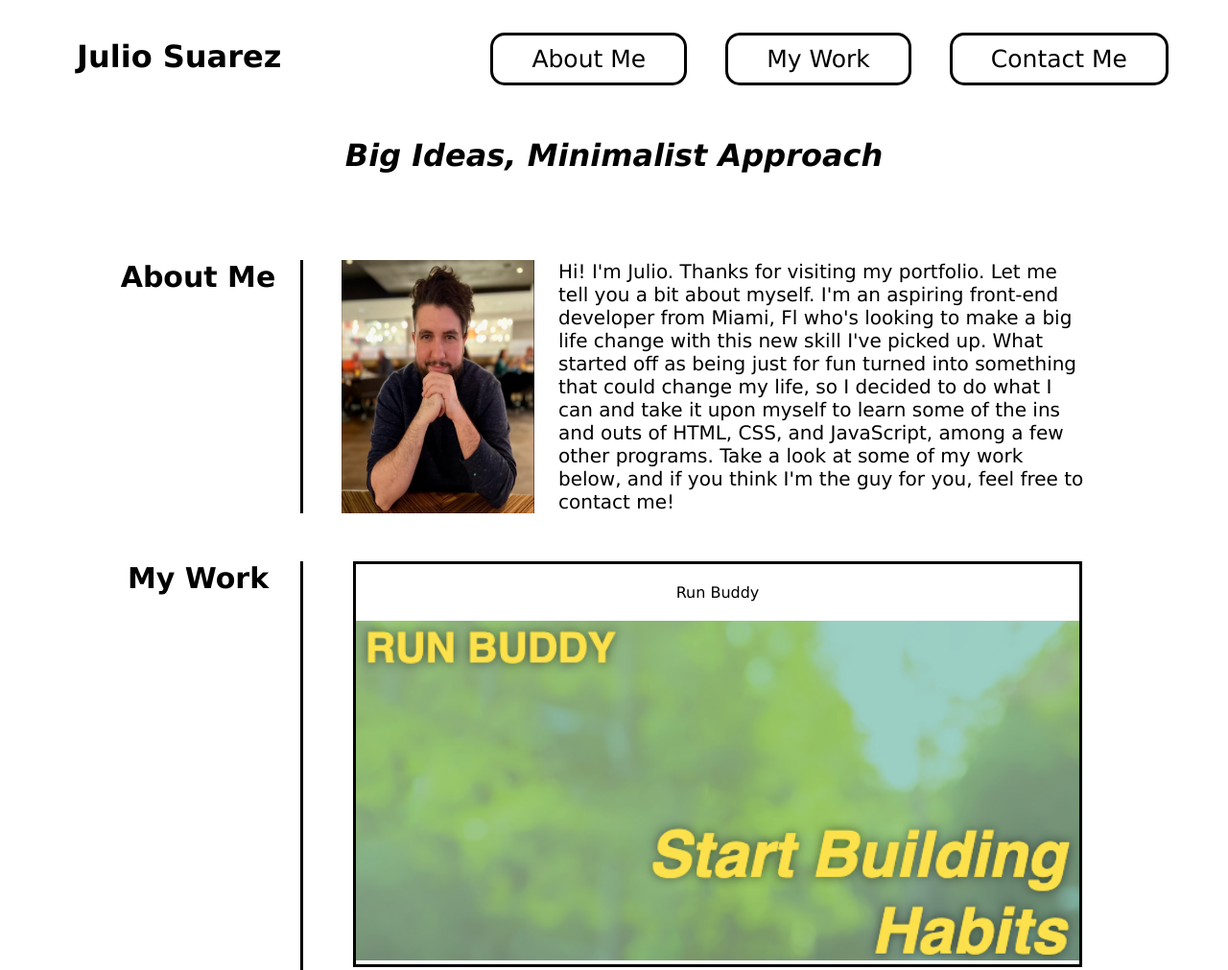
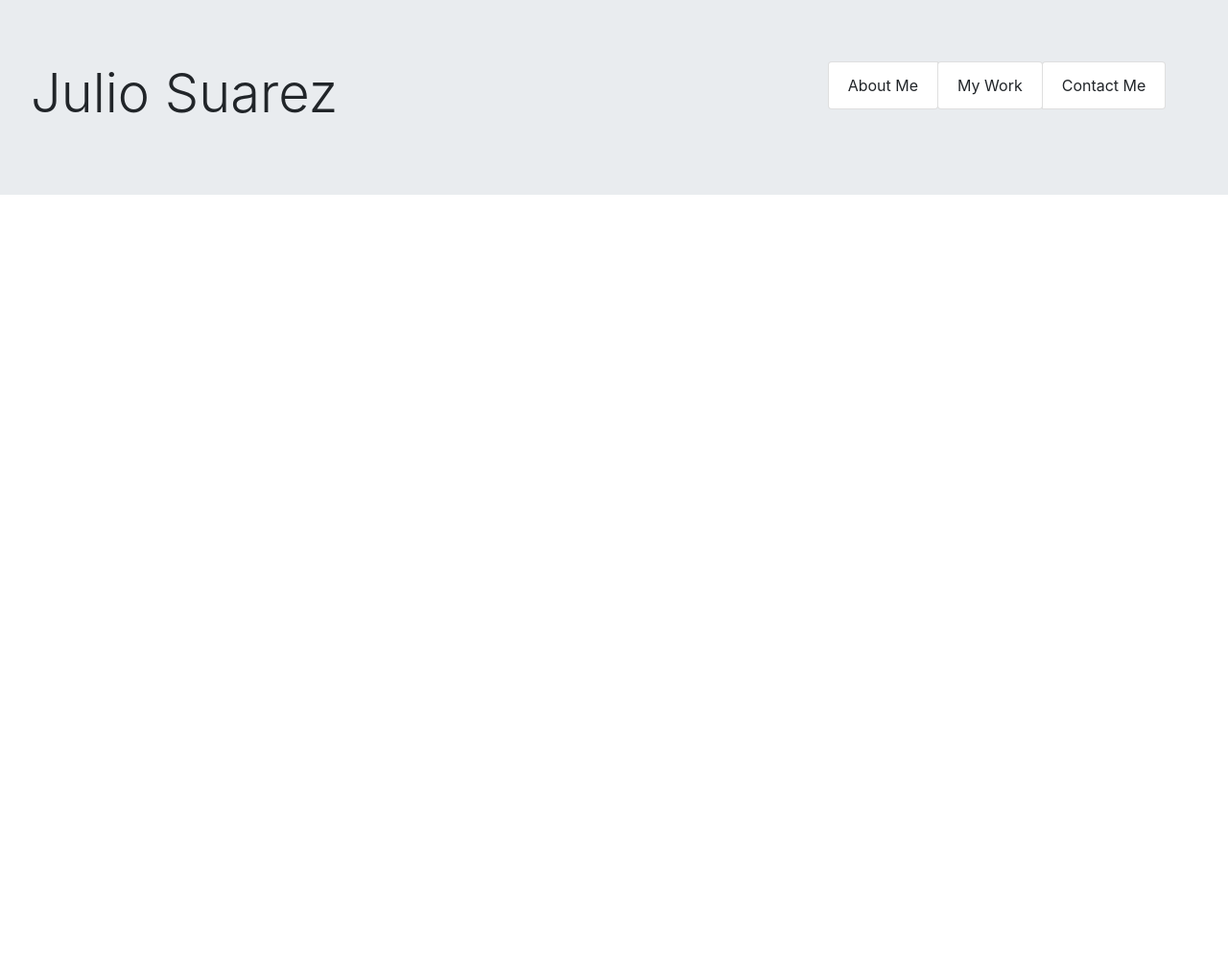
Before and after one commit to justjulio95/portfolio, a plain HTML site: page index.html in a window 1280 px wide. Shown: the top 1011 px of the page at 96% size. After the commit the page ends 800 px from the top, so only its background shows below. Drawn offline with nearby package versions, Linux system fonts and the light colour scheme.

Commit message:
minor changes to header of portfolio

```diff
--- a/assets/css/style.css
+++ b/assets/css/style.css
@@ -4,11 +4,10 @@
     box-sizing: border-box;
 }
 
-body {
+/*body {
     font-family: Verdana, Tahoma, Arial, sans-serif;
 }
 
-/*#region <HEADER> styling*/
 header {
     padding: 20px 35px;
     margin: 20px 0 0 45px;
@@ -36,9 +35,7 @@ header nav ul li a {
     color: black;
     text-decoration: none;
 }
-/*#endregion*/
 
-/*#region HERO*/
 .hero {
     display: flex;
     flex-wrap: wrap;
@@ -48,9 +45,7 @@ header nav ul li a {
     margin: 40px auto;
     font-style: italic;
 }
-/*#endregion */
 
-/*#region General Container Styles*/
 .section-title {
     margin: 0;
     border-right: solid 3px;
@@ -65,9 +60,7 @@ header nav ul li a {
     justify-content: space-between;
     margin: 50px 100px;
 }
-/*#endregion*/
 
-/*#region ABOUT ME*/
 .my-info {
     display: inline-flex;
     flex: 1;
@@ -83,9 +76,7 @@ header nav ul li a {
     font-size: 20px;
     margin: auto 25px;
 }
-/*#endregion*/
 
-/*#region MY WORK*/
 .projects {
     flex: 1;
     display: flex;
@@ -117,9 +108,6 @@ header nav ul li a {
     margin: revert;
     justify-content: center;
 }
-/*#endregion*/
-
-/*#region CONTACT ME*/
 
 .contacts {
     flex: 1;
@@ -139,11 +127,7 @@ header nav ul li a {
     position: relative;
     left: 18px;
 }
-/*#endregion*/
 
-
-/*#region Media Queries*/
-/*MEDIA QUERY FOR SMALLER DESKTOP SCREENS AND SMALLER*/
 @media screen and (max-width: 980px) {
     header {
         margin: 20px;
@@ -241,4 +225,4 @@ header nav ul li a {
     .my-info p {
         font-size: 1.5vw;
     }
-}
+}*/
--- a/index.html
+++ b/index.html
@@ -6,35 +6,36 @@
 
         <title>Julio Suarez</title>
 
+        <link rel="stylesheet" href="https://cdn.jsdelivr.net/npm/bootstrap@4.3.1/dist/css/bootstrap.min.css" integrity="sha384-ggOyR0iXCbMQv3Xipma34MD+dH/1fQ784/j6cY/iJTQUOhcWr7x9JvoRxT2MZw1T" crossorigin="anonymous">
         <link rel="stylesheet" href="./assets/css/style.css"/>
     </head>
 
     <body>
         <!--Set up the <header> with the <nav> bar to the right-->
-        <header>
-            <h1>Julio Suarez</h1>
+        <header class="jumbotron row">
+            <h1 class="display-4 col-8">Julio Suarez</h1>
             <!--Nav bar w/ About Me, My Work, & Contact Me-->
-            <nav>
-                <ul>
-                    <li>
+            <nav class="col-4">
+                <ul class="list-group list-group-horizontal">
+                    <button type="menu" class="list-group-item btn">
                         <!--anchor elements to ensure scrolling when clicked-->
-                        <a href="#about-me">About Me</a>
-                    </li>
-                    <li>
-                        <a href="#my-work">My Work</a>
-                    </li>
-                    <li>
-                        <a href="#contact-me">Contact Me</a>
-                    </li>
+                        About Me
+                    </button>
+                    <button type="menu" class="list-group-item btn">
+                        My Work
+                    </button>
+                    <button type="menu" class="list-group-item btn">
+                        Contact Me
+                    </button>
                 </ul>
             </nav>
         </header>
 
-        <div class="hero">
+        <!--<div class="hero">
             <h1>Big Ideas, Minimalist Approach</h1>
-        </div>
+        </div>-->
 
-        <!--About me section-->
+        <!--About me section
         <section class="container" id="about-me">
             <div class="info-container">
                 <h2 class="section-title">About Me</h2>
@@ -50,9 +51,9 @@
                     </p>
                 </div>
             </div>
-        </section>
+        </section>-->
 
-        <!--My Work section-->
+        <!--My Work section
         <section id="my-work">
             <div class="info-container">
                 <h2 class="section-title">My Work</h2>
@@ -82,9 +83,9 @@
 
                 </div>
             </div>
-        </section>
+        </section>-->
 
-        <!--Contact Me section-->
+        <!--Contact Me section
         <section id="contact-me">
             <div class="info-container">
                 <h2 class="section-title">Contact Me</h2>
@@ -105,6 +106,6 @@
                     </section>
                 </div>
             </div>
-        </section>
+        </section>-->
     </body>
 </html>
```
Also changed, not shown: 1 other file.
